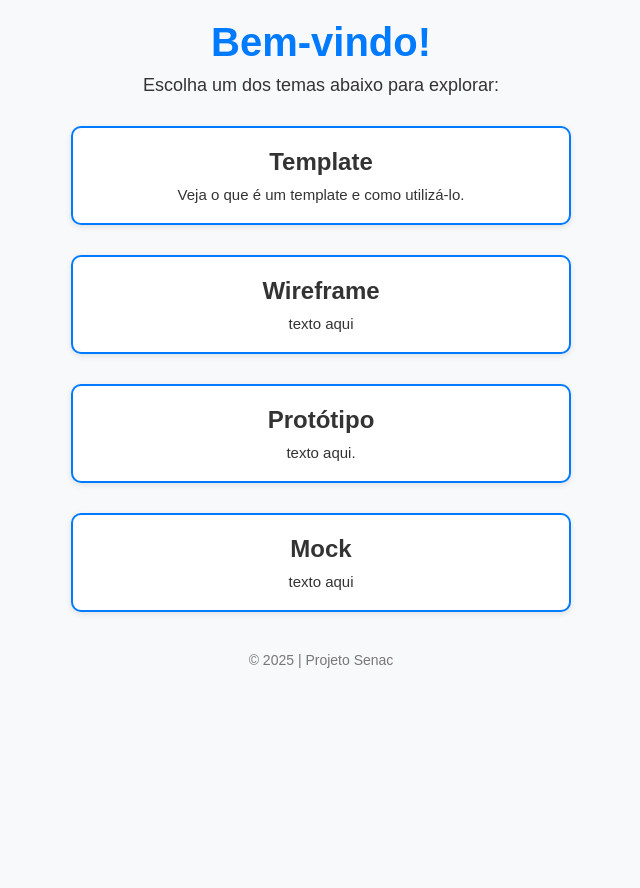
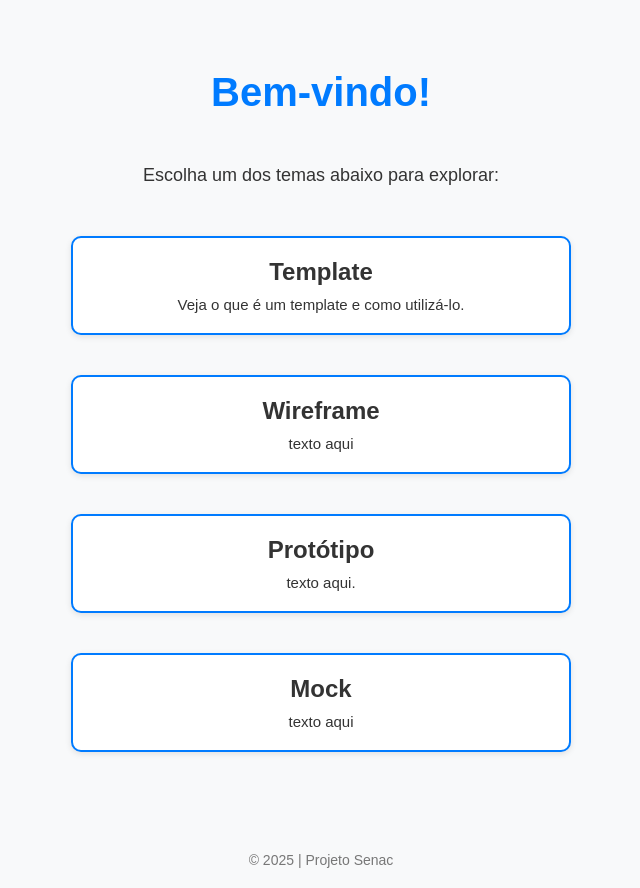
Before and after one commit to llgsxx/Senac-Templates-, a plain HTML site: page homepage/index.html in a window 1280 px wide. Shown: the whole page, without its empty margins (319-959 px from the left). Before the commit the page ends 800 px from the top, so only its background shows below. Drawn offline with Linux system fonts and the light colour scheme.

Commit message:
alterando css do template

```diff
--- a/homepage/index.css
+++ b/homepage/index.css
@@ -19,13 +19,14 @@ body {
 
 header {
   text-align: center;
-  margin-bottom: 30px;
+  margin-bottom: 50px;
 }
 
 header h1 {
+  margin-top: 50px;
   font-size: 40px;
   color: #007BFF;
-  margin-bottom: 10px;
+  margin-bottom: 50px;
 }
 
 header p {
@@ -43,7 +44,7 @@ section {
   display: flex;
   flex-wrap: wrap;
   justify-content: center;
-  gap: 30px;
+  gap: 40px;
   max-width: 1000px;
 }
 
@@ -80,7 +81,7 @@ section a p {
 }
 
 footer {
-  margin-top: 40px;
+  margin-top: 100px;
   text-align: center;
   font-size: 14px;
   color: #777;
--- a/template/template.css
+++ b/template/template.css
@@ -48,6 +48,9 @@ nav a {
   text-decoration: none;
   font-weight: bold;
   font-size: 16px;
+}
+nav a:hover {
+  text-decoration: underline;
 }
 
 
```
